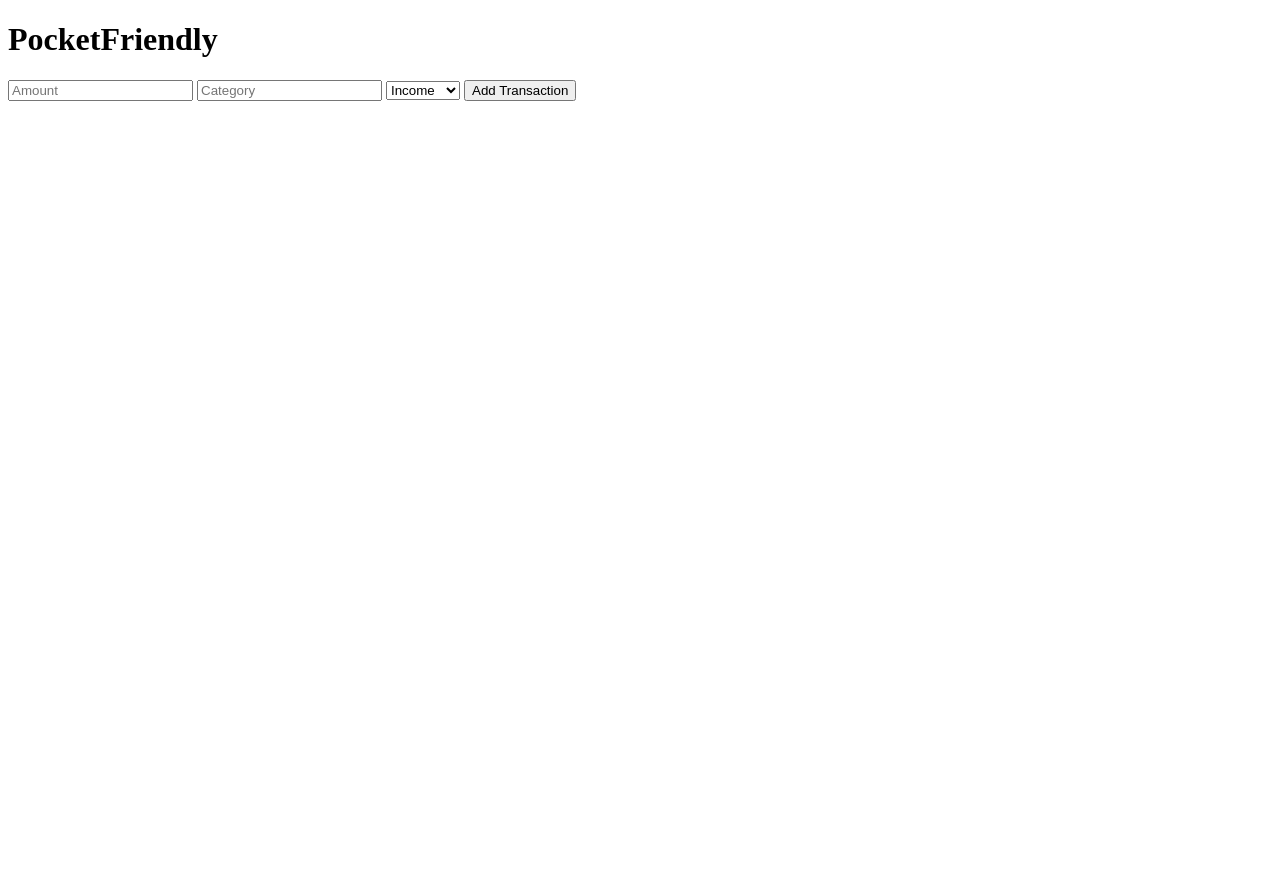
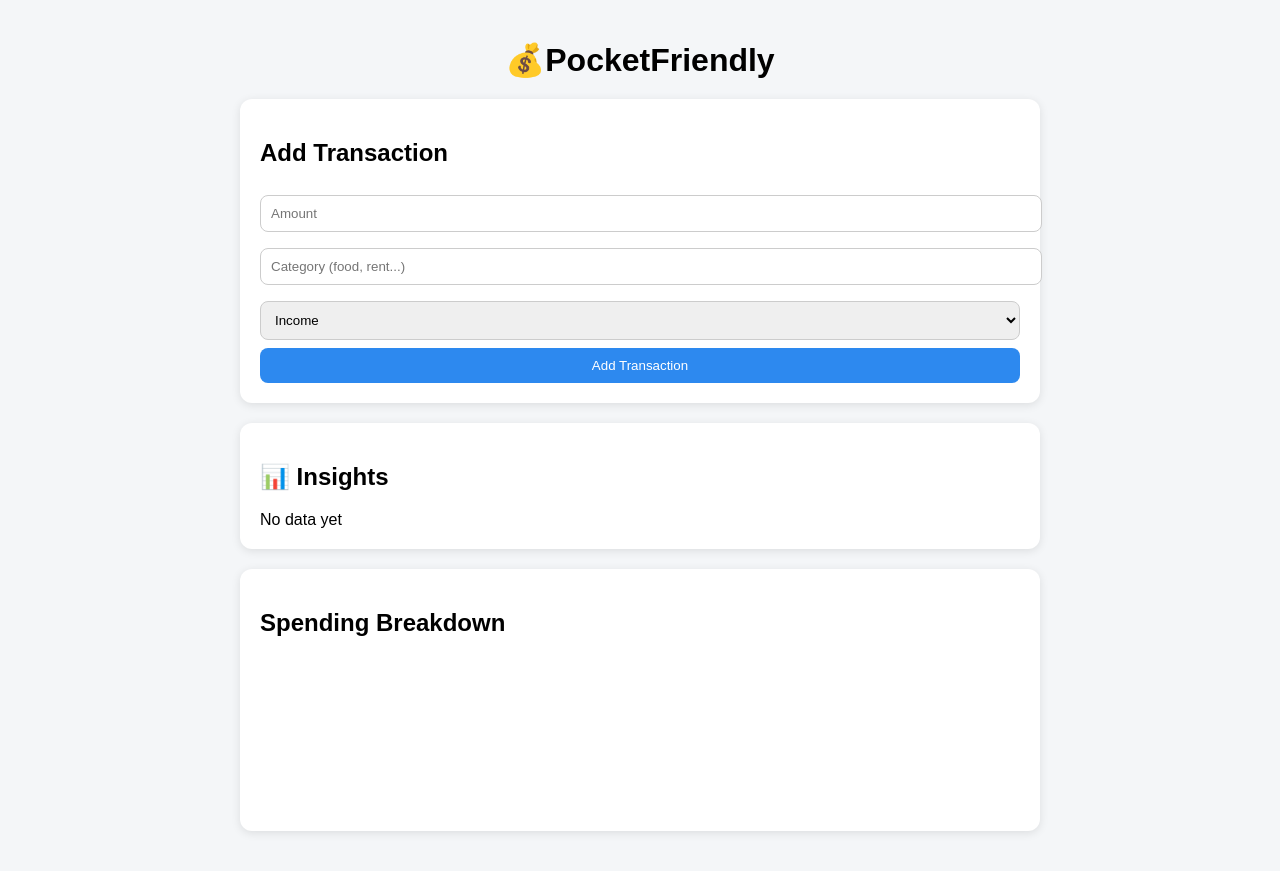
Before and after one commit to jamieotieno/PocketFriendly, a plain HTML site: page index.html in a window 1280 px wide. Before the commit the page ends 800 px from the top, so only its background shows below. Drawn offline with nearby package versions, Linux system fonts and the light colour scheme; no server answers.

Commit message:
enhanced project UI

```diff
--- a/index.html
+++ b/index.html
@@ -1,27 +1,47 @@
 <!DOCTYPE html>
-<html lang="en">
+<html>
 <head>
+  <title>PocketFriendly</title>
+  <script src="https://cdn.jsdelivr.net/npm/chart.js"></script>
+  <script src="./script.js"></script>
+  <link rel="stylesheet" href="style.css" />
+</head>
 
-    <meta charset="UTF-8">
-    <meta name="viewport" content="width=device-width, initial-scale=1.0">
-    <title>PocketFriendly</title>
- <link rel="stylesheet" href="style.css">
-  <script type="text/javascript" defer src="index.js"></script>
-</head>
 <body>
-    <h1>PocketFriendly</h1>
+<script src="./script.js"></script>
+  <div class="container">
 
-<input id="amount" placeholder="Amount" />
-<input id="category" placeholder="Category" />
+    <h1> 💰PocketFriendly</h1>
 
-<select id="type">
-  <option value="income">Income</option>
-  <option value="expense">Expense</option>
-</select>
+    <!-- INPUT SECTION -->
+    <div class="card">
+      <h2>Add Transaction</h2>
 
-<button onclick="save()">Add Transaction</button>
+      <input id="amount" type="number" placeholder="Amount" />
+      <input id="category" placeholder="Category (food, rent...)" />
 
-<div id="summary"></div>
+      <select id="type">
+        <option value="income">Income</option>
+        <option value="expense">Expense</option>
+      </select>
+
+      <button onclick="save()">Add Transaction</button>
+    </div>
+
+    <!-- INSIGHTS -->
+    <div class="card">
+      <h2>📊 Insights</h2>
+      <div id="summary">No data yet</div>
+    </div>
+
+    <!-- CHART -->
+    <div class="card">
+      <h2>Spending Breakdown</h2>
+      <canvas id="expenseChart"></canvas>
+    </div>
+
+  </div>
+
 
 </body>
 </html>
--- a/style.css
+++ b/style.css
@@ -0,0 +1,46 @@
+body {
+  font-family: Arial, sans-serif;
+  background: #f4f6f8;
+  margin: 0;
+  padding: 20px;
+}
+
+.container {
+  max-width: 800px;
+  margin: auto;
+}
+
+h1 {
+  text-align: center;
+  margin-bottom: 20px;
+}
+
+.card {
+  background: white;
+  padding: 20px;
+  margin-bottom: 20px;
+  border-radius: 12px;
+  box-shadow: 0 2px 10px rgba(0,0,0,0.1);
+}
+
+input, select {
+  width: 100%;
+  padding: 10px;
+  margin: 8px 0;
+  border-radius: 8px;
+  border: 1px solid #ccc;
+}
+
+button {
+  width: 100%;
+  padding: 10px;
+  background: #2d89ef;
+  color: white;
+  border: none;
+  border-radius: 8px;
+  cursor: pointer;
+}
+
+button:hover {
+  background: #1b5fbf;
+}
```
